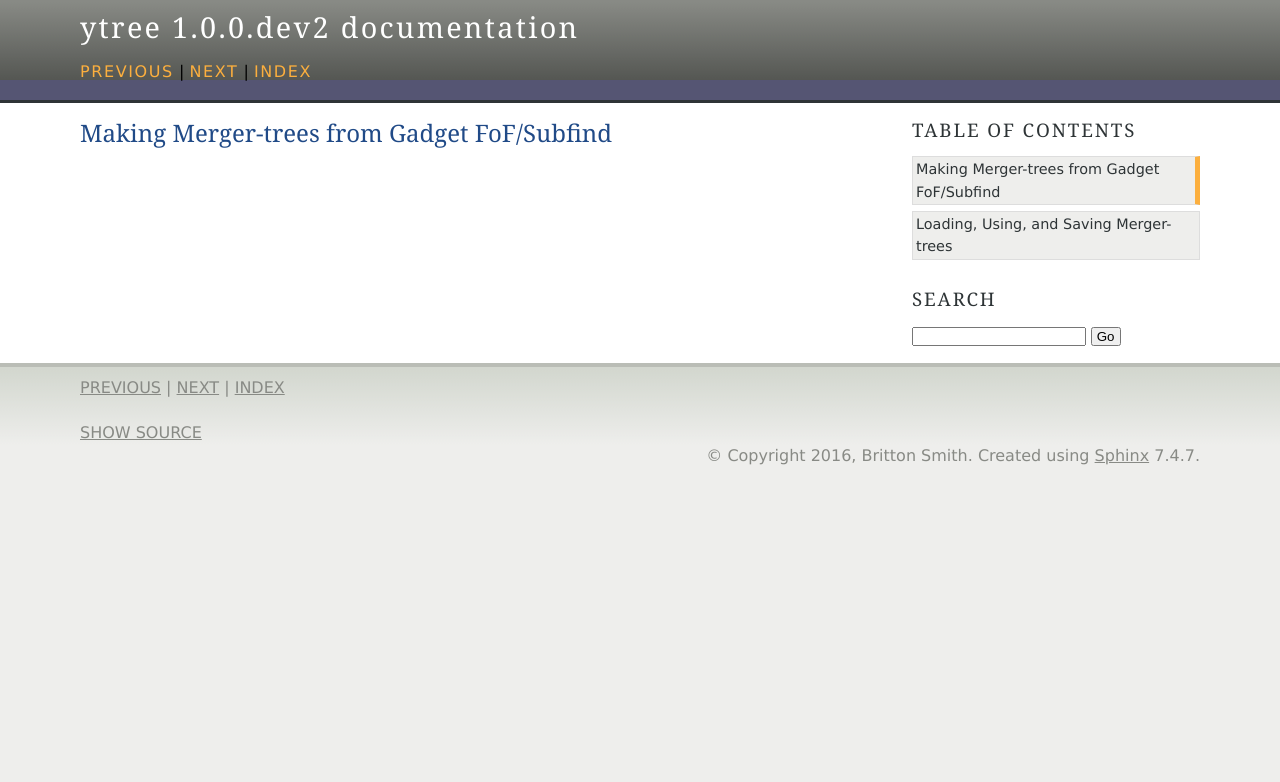
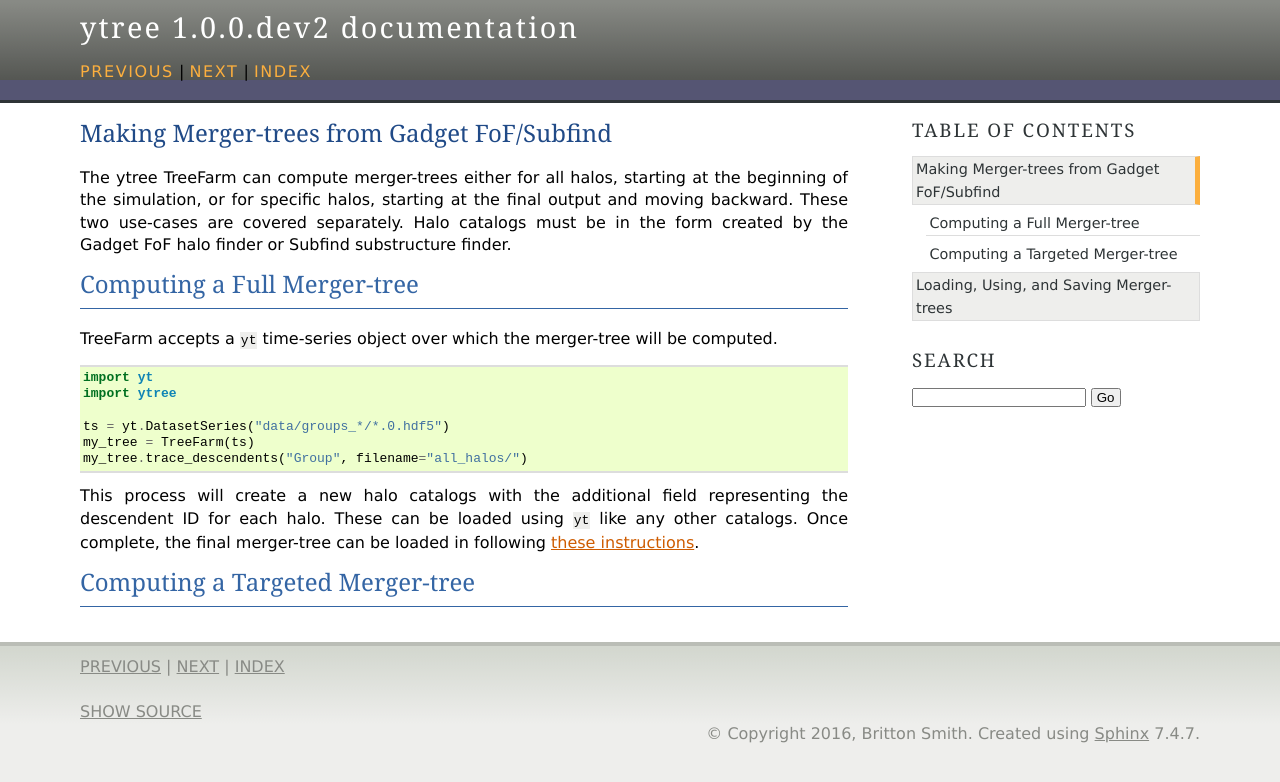
Before and after one commit to ytree-project/ytree, a Sphinx documentation site: the page built from doc/source/TreeFarm.rst, in a window 1280 px wide. Shown: the top 782 px of the page. Built offline with Sphinx 7.4.7, drawn with Linux system fonts in a browser that asks for light colours.

Commit message:
First half of TreeFarm docs.

```diff
--- a/doc/source/Arbor.rst
+++ b/doc/source/Arbor.rst
@@ -2,3 +2,11 @@
 
 Loading, Using, and Saving Merger-trees
 =======================================
+
+Loading Merger-tree data
+------------------------
+
+.. _load-treefarm:
+
+TreeFarm
+^^^^^^^^
--- a/doc/source/TreeFarm.rst
+++ b/doc/source/TreeFarm.rst
@@ -2,3 +2,34 @@
 
 Making Merger-trees from Gadget FoF/Subfind
 ===========================================
+
+The ytree TreeFarm can compute merger-trees either for all halos,
+starting at the beginning of the simulation, or for specific halos,
+starting at the final output and moving backward.  These two
+use-cases are covered separately.  Halo catalogs must be in the form
+created by the Gadget FoF halo finder or Subfind substructure
+finder.
+
+Computing a Full Merger-tree
+----------------------------
+
+TreeFarm accepts a ``yt`` time-series object over which the
+merger-tree will be computed.
+
+.. code-block:: python
+
+   import yt
+   import ytree
+
+   ts = yt.DatasetSeries("data/groups_*/*.0.hdf5")
+   my_tree = TreeFarm(ts)
+   my_tree.trace_descendents("Group", filename="all_halos/")
+
+This process will create a new halo catalogs with the additional
+field representing the descendent ID for each halo.  These can
+be loaded using ``yt`` like any other catalogs.  Once complete,
+the final merger-tree can be loaded in following :ref:`these
+instructions <load-treefarm>`.
+
+Computing a Targeted Merger-tree
+--------------------------------
--- a/doc/source/conf.py
+++ b/doc/source/conf.py
@@ -139,7 +139,7 @@ html_theme = 'agogo'
 # Add any paths that contain custom static files (such as style sheets) here,
 # relative to this directory. They are copied after the builtin static files,
 # so a file named "default.css" will overwrite the builtin "default.css".
-html_static_path = ['_static']
+html_static_path = []
 
 # Add any extra paths that contain custom files (such as robots.txt or
 # .htaccess) here, relative to this directory. These files are copied
```
